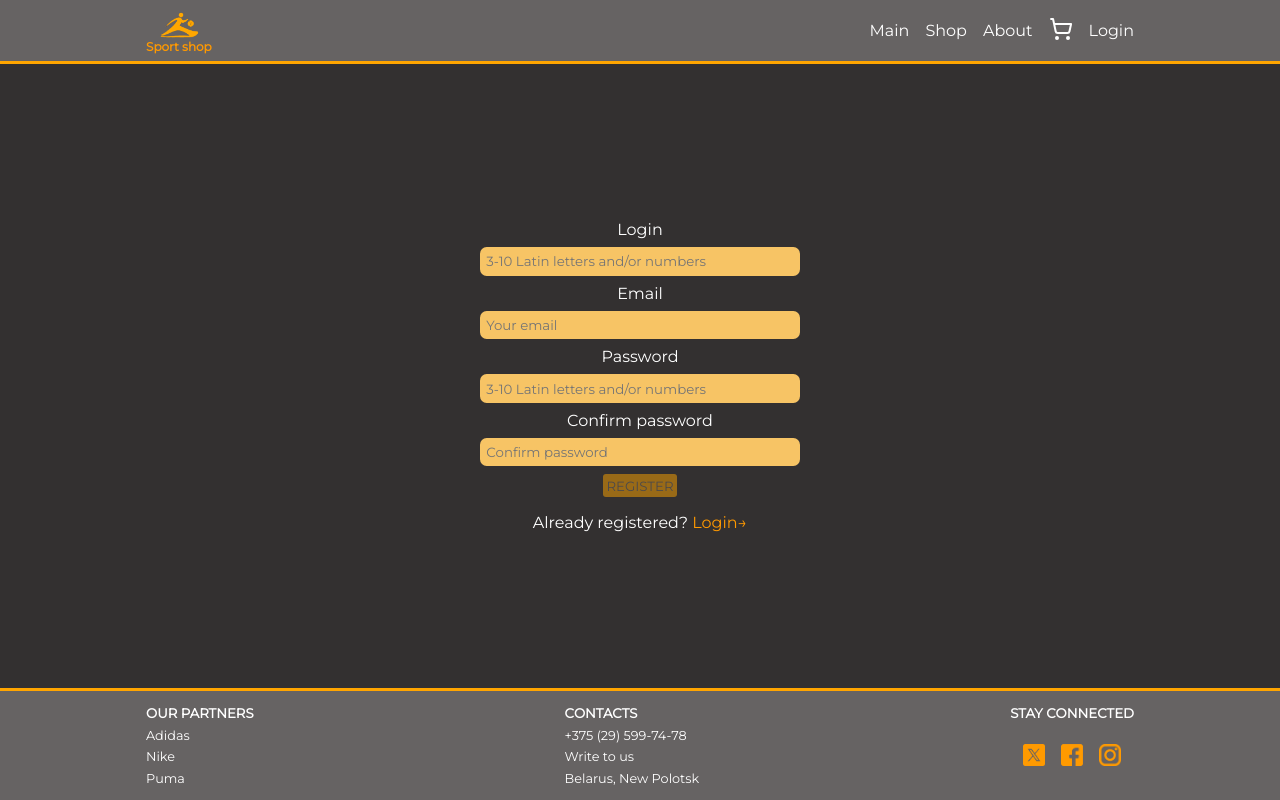
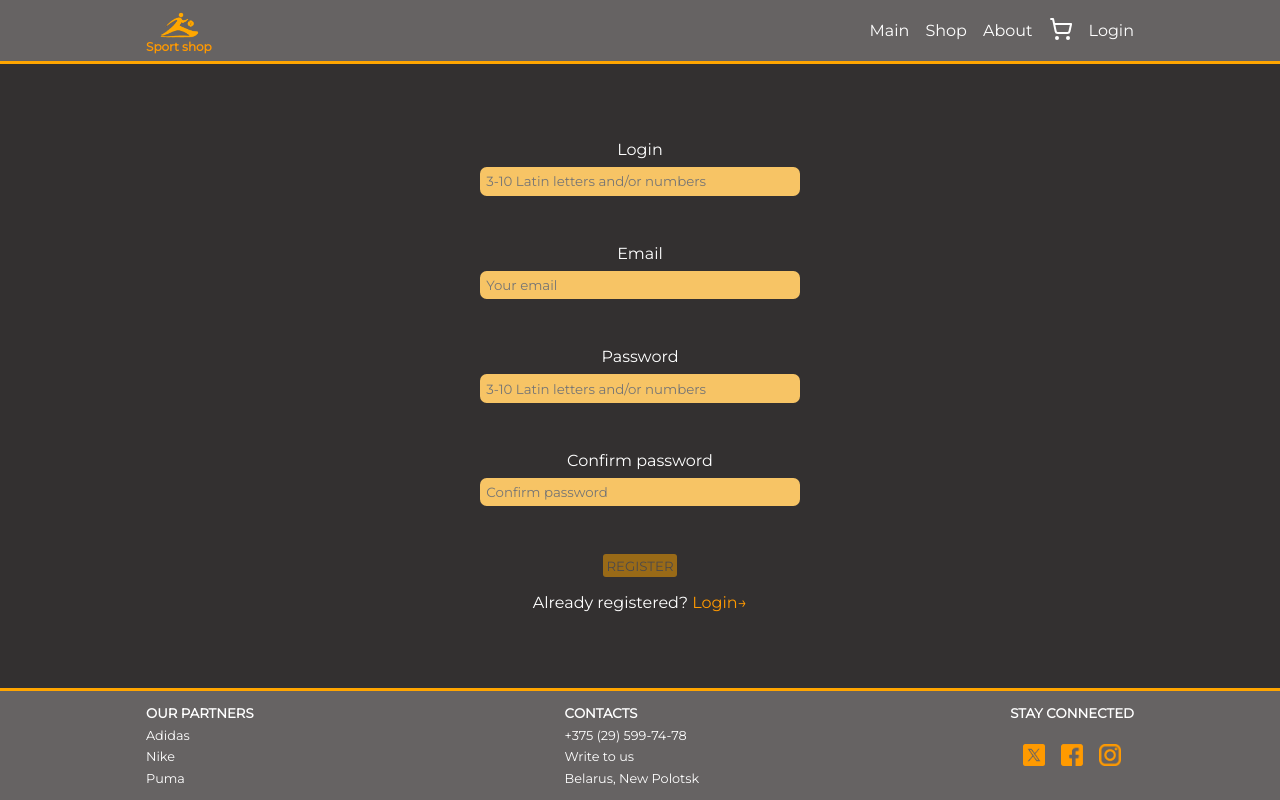
Before and after one commit to TRAHIM86/webshop, a React (Create React App) app: page /#/register in a window 1280 px wide. Built offline with nearby package versions, Linux system fonts and the light colour scheme; no server answers.

Commit message:
frat: hints registerpage

```diff
--- a/src/pages/register.jsx
+++ b/src/pages/register.jsx
@@ -43,13 +43,16 @@ export const Register = () => {
   }
 
   const [isLoginClicked, setIsLoginClicked] = useState(false);
+  const [isEmailClicked, setIsEmailClicked] = useState(false);
   const [isPasswordClicked, setIsPasswordClicked] = useState(false);
-  const [isEmailClicked, setIsEmailClicked] = useState(false);
+  const [isConfirmPasswordClicked, setIsConfirmPasswordClicked] =
+    useState(false);
 
   //состояния фокуcов на инпутах
   const [isFocusLogin, setFocusLogin] = useState(false);
+  const [isFocusEmail, setFocusEmail] = useState(false);
   const [isFocusPassword, setFocusPassword] = useState(false);
-  const [isFocusEmail, setFocusEmail] = useState(false);
+  const [isFocusConfirmPassword, setFocusConfirmPassword] = useState(false);
 
   // мутация для регистрации
   const registerMutation = useMutation({
@@ -95,6 +98,16 @@ export const Register = () => {
 
   //********* ВАЛИДАЦИЯ *********/
 
+  // валидация на email
+  function validateEmail(email) {
+    return /^\S+@\S+\.\S+$/.test(email);
+  }
+
+  // валидация на confirmPassword
+  function validateConfirmPassword(confirmPassword, password) {
+    return confirmPassword === password;
+  }
+
   const isValidLogin = checkValidLoginPassword(newUser.login);
   const isValidEmail = validateEmail(newUser.email);
   const isValidPassword = checkValidLoginPassword(newUser.password);
@@ -120,10 +133,11 @@ export const Register = () => {
 
   const notValidEmail = {
     isNotValidInput: isEmailClicked && !isFocusEmail && !isValidEmail,
-    hint: "Please write correct email",
+    hint:
+      isEmailClicked && !isFocusEmail && !isValidEmail
+        ? "Please write correct email"
+        : "",
   };
-
-  console.log(notValidEmail.isNotValidInput);
 
   const notValidPassword = showHints(
     isPasswordClicked,
@@ -132,15 +146,18 @@ export const Register = () => {
     isValidPassword.isValidLength,
   );
 
-  // валидация на email
-  function validateEmail(email) {
-    return /^\S+@\S+\.\S+$/.test(email);
-  }
-
-  // валидация на confirmPassword
-  function validateConfirmPassword(confirmPassword, password) {
-    return confirmPassword === password;
-  }
+  const notValidConfirmPassword = {
+    isNotValidInput:
+      isConfirmPasswordClicked &&
+      !isFocusConfirmPassword &&
+      !isValidConfirmPassword,
+    hint:
+      isConfirmPasswordClicked &&
+      !isFocusConfirmPassword &&
+      !isValidConfirmPassword
+        ? "The passwords don't match"
+        : "",
+  };
 
   /*************************/
 
@@ -165,7 +182,8 @@ export const Register = () => {
             onBlur={() => {
               setFocusState(setFocusLogin, false);
             }}
-          ></input>
+          />
+          <div className={styles.errorValidation}>{notValidLogin.hint}</div>
           <p>Email</p>
           <input
             className={`${styles.input} ${
@@ -183,7 +201,8 @@ export const Register = () => {
             onBlur={() => {
               setFocusState(setFocusEmail, false);
             }}
-          ></input>
+          />
+          <div className={styles.errorValidation}>{notValidEmail.hint}</div>
           <p>Password</p>{" "}
           <input
             className={`${styles.input} ${
@@ -202,7 +221,8 @@ export const Register = () => {
             onBlur={() => {
               setFocusState(setFocusPassword, false);
             }}
-          ></input>
+          />
+          <div className={styles.errorValidation}>{notValidPassword.hint}</div>
           <p>Confirm password</p>
           <input
             className={`${styles.input} ${
@@ -213,7 +233,17 @@ export const Register = () => {
             placeholder="Confirm password"
             onChange={(e) => updateUser("confirmPassword", e.target.value)}
             autoComplete="new-password"
-          ></input>
+            onFocus={() => {
+              setFocusState(setFocusConfirmPassword, true);
+              setIsConfirmPasswordClicked(true);
+            }}
+            onBlur={() => {
+              setFocusState(setFocusConfirmPassword, false);
+            }}
+          />
+          <div className={styles.errorValidation}>
+            {notValidConfirmPassword.hint}
+          </div>
           <Button
             type="submit"
             className={styles.btnRegister}
```
